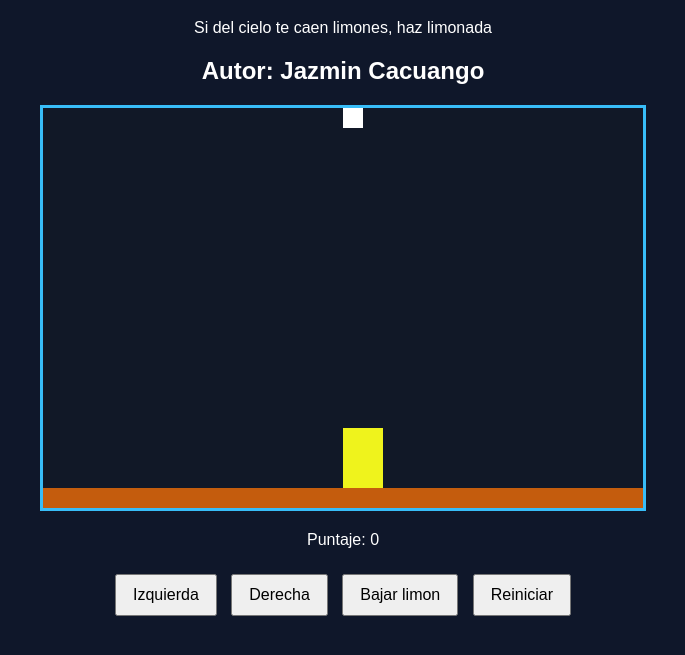
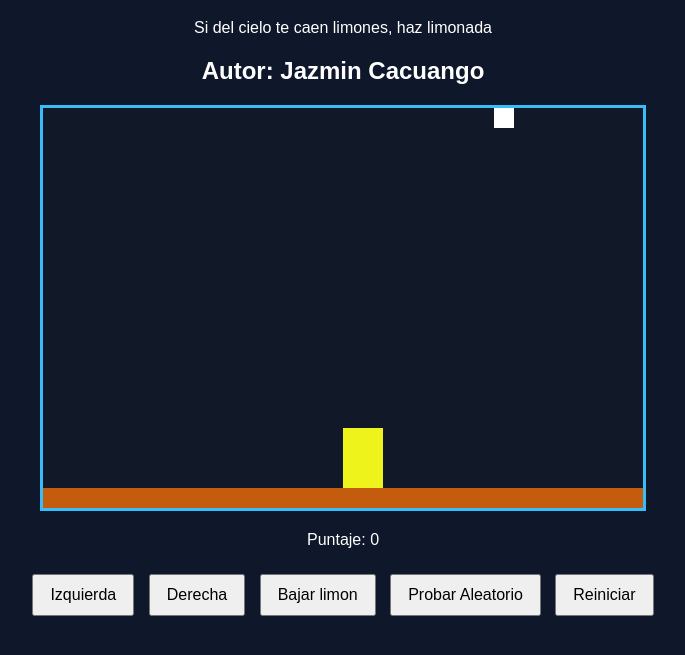
Before and after one commit to jazzynpro/juego_limones, a plain HTML site: page limones.html in a window 1280 px wide. Shown: the part 81-736 px from the top of the page, without its empty margins (297-982 px from the left). Drawn offline with Linux system fonts and the light colour scheme.

Commit message:
posicion aleatoria del limon

```diff
--- a/limones.html
+++ b/limones.html
@@ -3,7 +3,7 @@
 <head>
   <title>Caza Estrellas</title>
   <link rel="stylesheet" href="limones.css"/>
-
+  <script src="utils.js"></script>
 </head>
 <body onload="iniciar()">
   <div class="contenedor">
@@ -19,9 +19,11 @@
       <button onclick="moverIzquierda();">Izquierda</button>
       <button onclick="moverDerecha();">Derecha</button>
       <button onclick="bajarLimon();">Bajar limon</button>
+      <button onclick="probarAleatorio();">Probar Aleatorio</button>
       <button>Reiniciar</button>
     </div>
   </div>
   <script src="limones.js"></script>
+
 </body>
 </html>
--- a/limones.js
+++ b/limones.js
@@ -15,6 +15,7 @@ function iniciar(){
     dibujarSuelo();
     dibujarPersonaje();
     dibujarLimon();
+    aparecerLimon();
 }
 function dibujarSuelo(){
     ctx.fillStyle="#c45c0d";
@@ -58,6 +59,16 @@ function detectarColision(){
         limonX < personajeX+ANCHO_PERSONAJE) &&
         (limonY+ALTURA_LIMON > personajeY &&
         limonY<personajeY+ALTURA_PERSONAJE) ){
-        alert("ATRAPADO!!");
+        //alert("ATRAPADO!!");
+        aparecerLimon();
     }
 }
+function probarAleatorio(){
+    let aleatorio=generarAleatorio(10,80);
+    console.log(aleatorio);
+}
+function aparecerLimon(){
+    limonX=generarAleatorio(0,canvas.width-ANCHO_LIMON);
+    limonY=0;
+    actualizarPantalla();
+}
--- /dev/null
+++ b/utils.js
@@ -0,0 +1,9 @@
+function generarAleatorio(min,max){
+    let random=Math.random(); //0 y 1
+    //EJEMPLO: max es 600, minimo es 5
+    let numero=random*(max-min); //0 y max
+    let numeroEntero = Math.ceil(numero);
+    //EJEMPLO: 0
+    numeroEntero = numeroEntero+min;
+    return numeroEntero
+}
```
